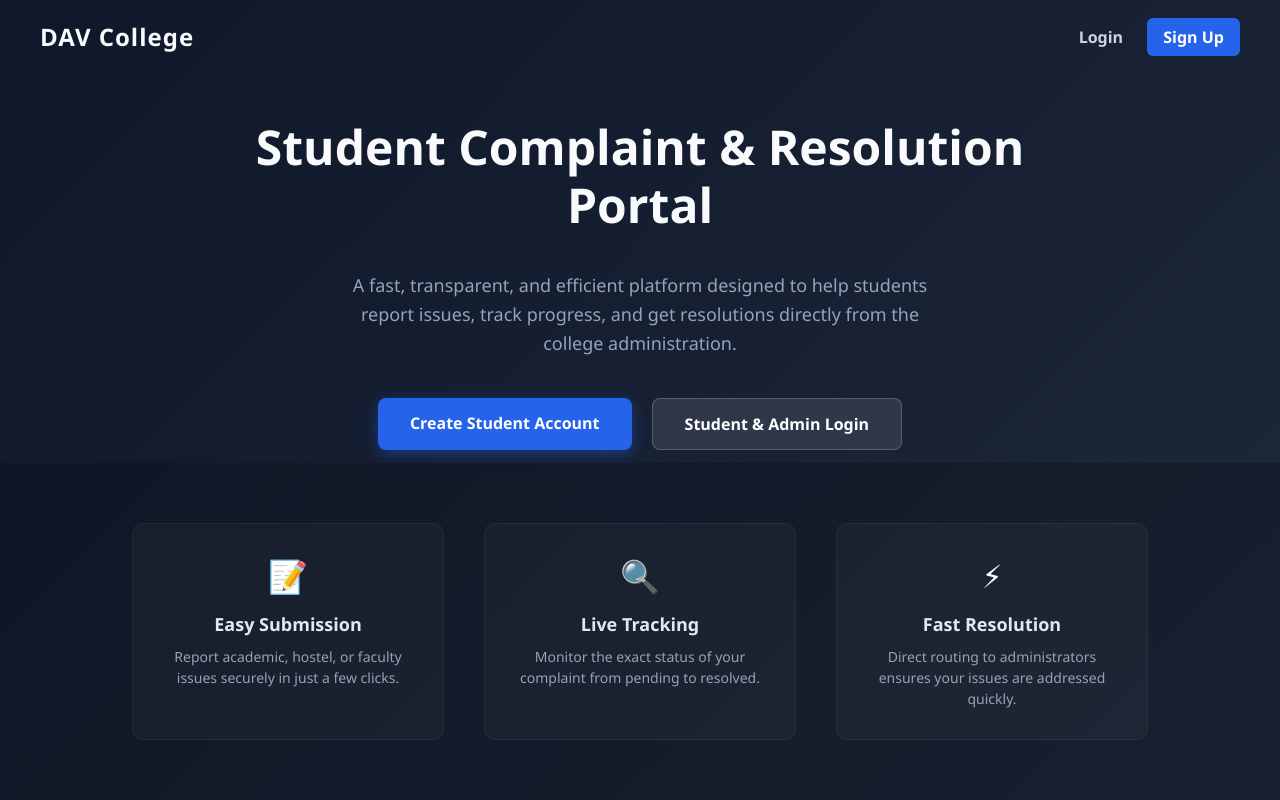
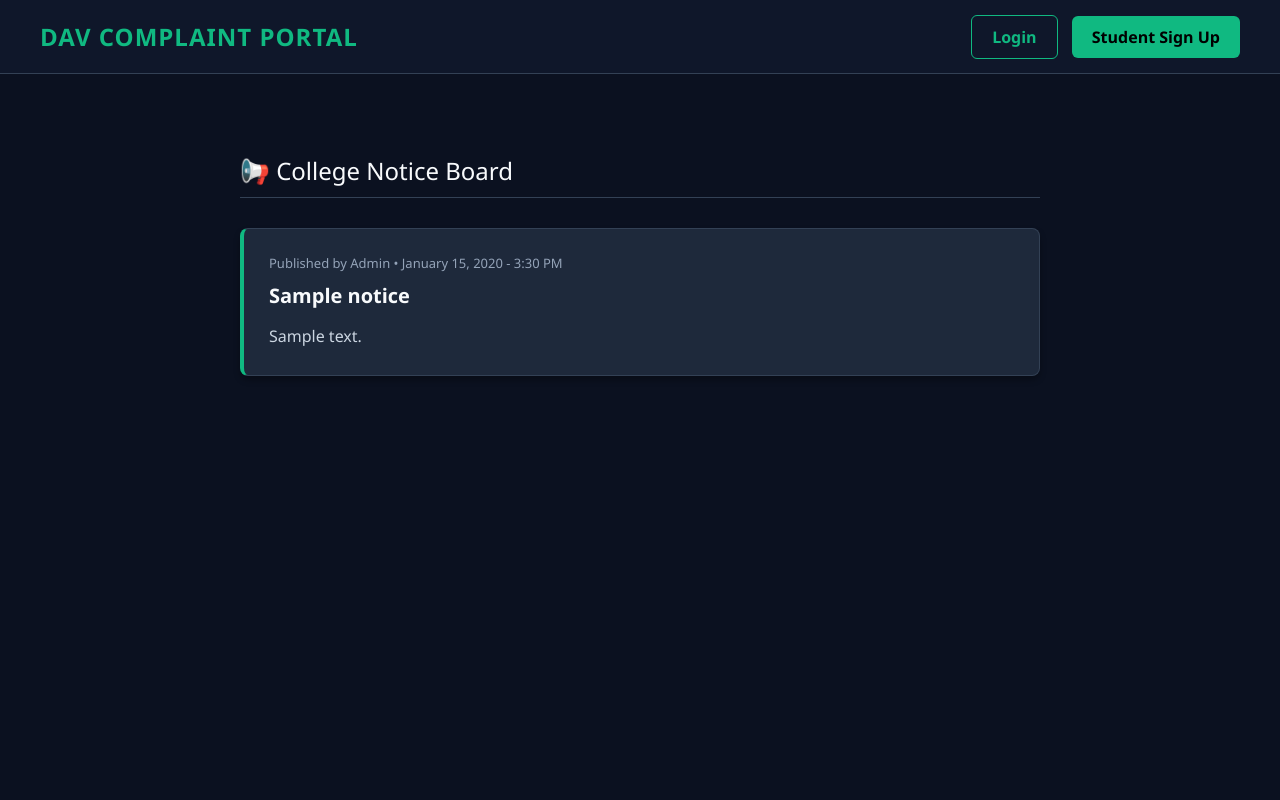
Before and after one commit to aryanMax/DAV-Complaint-Management-System, a Django app: page / in a window 1280 px wide. Run offline with Django 5.2, Linux system fonts and the light colour scheme; tables that the repository leaves empty hold one stand-in row (values such as "Sample post").

Commit message:
Update home.html

```diff
--- a/complaints/templates/complaints/home.html
+++ b/complaints/templates/complaints/home.html
@@ -3,173 +3,41 @@
 <html lang="en">
 <head>
     <meta charset="UTF-8">
-    <meta name="viewport" content="width=device-width, initial-scale=1.0">
-    <title>DAV College - Complaint Resolution Portal</title>
+    <title>DAV Portal - Home</title>
     <style>
-        body {
-            margin: 0;
-            font-family: 'Segoe UI', Tahoma, Geneva, Verdana, sans-serif;
-            background: linear-gradient(135deg, #0f172a 0%, #1e293b 100%);
-            color: white;
-            min-height: 100vh;
-            display: flex;
-            flex-direction: column;
-        }
-
-        /* Minimal Header */
-        header {
-            padding: 20px 40px;
-            display: flex;
-            justify-content: space-between;
-            align-items: center;
-        }
-        .logo {
-            font-size: 24px;
-            font-weight: 700;
-            letter-spacing: 1px;
-            color: #f8fafc;
-        }
-        .header-links a {
-            color: #cbd5e1;
-            text-decoration: none;
-            margin-left: 20px;
-            font-weight: 600;
-            transition: color 0.3s;
-        }
-        .header-links a:hover {
-            color: white;
-        }
-
-        /* Hero Section */
-        .hero {
-            flex: 1;
-            display: flex;
-            flex-direction: column;
-            justify-content: center;
-            align-items: center;
-            text-align: center;
-            padding: 0 20px;
-        }
-        .hero h1 {
-            font-size: 48px;
-            margin-bottom: 20px;
-            color: #f8fafc;
-            max-width: 800px;
-            line-height: 1.2;
-        }
-        .hero p {
-            font-size: 18px;
-            color: #94a3b8;
-            max-width: 600px;
-            margin-bottom: 40px;
-            line-height: 1.6;
-        }
-
-        /* Action Buttons */
-        .button-group {
-            display: flex;
-            gap: 20px;
-            flex-wrap: wrap;
-            justify-content: center;
-        }
-        .btn {
-            padding: 14px 32px;
-            border-radius: 8px;
-            font-size: 16px;
-            font-weight: bold;
-            text-decoration: none;
-            transition: transform 0.2s, box-shadow 0.2s;
-        }
-        .btn-primary {
-            background: #2563eb;
-            color: white;
-            box-shadow: 0 4px 15px rgba(37, 99, 235, 0.4);
-        }
-        .btn-primary:hover {
-            background: #1d4ed8;
-            transform: translateY(-2px);
-        }
-        .btn-secondary {
-            background: rgba(255, 255, 255, 0.1);
-            color: white;
-            border: 1px solid rgba(255, 255, 255, 0.2);
-        }
-        .btn-secondary:hover {
-            background: rgba(255, 255, 255, 0.15);
-            transform: translateY(-2px);
-        }
-
-        /* Features Section */
-        .features {
-            display: flex;
-            justify-content: center;
-            gap: 40px;
-            padding: 60px 20px;
-            background: rgba(0, 0, 0, 0.2);
-            flex-wrap: wrap;
-        }
-        .feature-card {
-            background: rgba(255, 255, 255, 0.03);
-            padding: 30px;
-            border-radius: 12px;
-            width: 250px;
-            text-align: center;
-            border: 1px solid rgba(255, 255, 255, 0.05);
-        }
-        .feature-icon {
-            font-size: 32px;
-            margin-bottom: 15px;
-        }
-        .feature-card h3 {
-            margin: 0 0 10px 0;
-            font-size: 18px;
-            color: #e2e8f0;
-        }
-        .feature-card p {
-            margin: 0;
-            color: #94a3b8;
-            font-size: 14px;
-            line-height: 1.5;
-        }
+        body { font-family: 'Segoe UI', sans-serif; background-color: #0b1120; margin: 0; color: #f8fafc; }
+        .header { display: flex; justify-content: space-between; padding: 20px 40px; background: #0f172a; border-bottom: 1px solid #334155; align-items: center; }
+        .brand { color: #10b981; font-size: 24px; font-weight: bold; letter-spacing: 1px; text-transform: uppercase; }
+        .btn { padding: 10px 20px; background: #10b981; color: #000; text-decoration: none; border-radius: 6px; font-weight: bold; transition: 0.2s; }
+        .btn:hover { background: #059669; }
+        .container { max-width: 800px; margin: 40px auto; padding: 20px; }
+        .notice-card { background: #1e293b; border: 1px solid #334155; border-left: 4px solid #10b981; padding: 25px; border-radius: 8px; margin-bottom: 20px; box-shadow: 0 4px 6px rgba(0,0,0,0.3); }
+        .notice-date { color: #94a3b8; font-size: 13px; margin-bottom: 10px; }
+        .notice-title { color: #f8fafc; margin: 0 0 15px 0; font-size: 20px; }
+        .notice-content { color: #cbd5e1; line-height: 1.6; white-space: pre-wrap; margin: 0; }
     </style>
 </head>
 <body>
-
-    <header>
-        <div class="logo">DAV College</div>
-        <div class="header-links">
-            <a href="{% url 'login' %}">Login</a>
-            <a href="{% url 'signup' %}" style="background: #2563eb; color: white; padding: 8px 16px; border-radius: 6px;">Sign Up</a>
-        </div>
-    </header>
-
-    <div class="hero">
-        <h1>Student Complaint & Resolution Portal</h1>
-        <p>A fast, transparent, and efficient platform designed to help students report issues, track progress, and get resolutions directly from the college administration.</p>
-
-        <div class="button-group">
-            <a href="{% url 'signup' %}" class="btn btn-primary">Create Student Account</a>
-            <a href="{% url 'login' %}" class="btn btn-secondary">Student & Admin Login</a>
+    <div class="header">
+        <div class="brand">DAV Complaint Portal</div>
+        <div>
+            <a href="{% url 'login' %}" class="btn" style="background: transparent; color: #10b981; border: 1px solid #10b981; margin-right: 10px;">Login</a>
+            <a href="{% url 'signup' %}" class="btn">Student Sign Up</a>
         </div>
     </div>
 
-    <div class="features">
-        <div class="feature-card">
-            <div class="feature-icon">📝</div>
-            <h3>Easy Submission</h3>
-            <p>Report academic, hostel, or faculty issues securely in just a few clicks.</p>
+    <div class="container">
+        <h2 style="font-weight: 400; border-bottom: 1px solid #334155; padding-bottom: 10px; margin-bottom: 30px;">📢 College Notice Board</h2>
+
+        {% for notice in notices %}
+        <div class="notice-card">
+            <div class="notice-date">Published by Admin • {{ notice.created_at|date:"F j, Y - g:i A" }}</div>
+            <h3 class="notice-title">{{ notice.title }}</h3>
+            <p class="notice-content">{{ notice.content }}</p>
         </div>
-        <div class="feature-card">
-            <div class="feature-icon">🔍</div>
-            <h3>Live Tracking</h3>
-            <p>Monitor the exact status of your complaint from pending to resolved.</p>
-        </div>
-        <div class="feature-card">
-            <div class="feature-icon">⚡</div>
-            <h3>Fast Resolution</h3>
-            <p>Direct routing to administrators ensures your issues are addressed quickly.</p>
-        </div>
+        {% empty %}
+        <p style="color: #94a3b8; text-align: center; padding: 40px;">No recent announcements from management.</p>
+        {% endfor %}
     </div>
-
 </body>
 </html>
```
